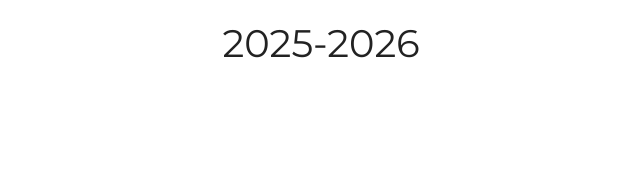
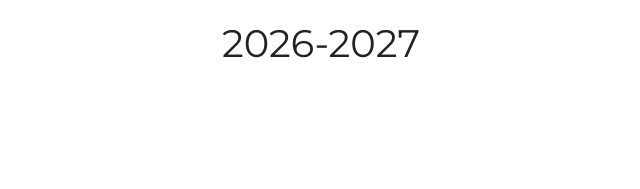
Before and after one commit to HoGentTIN/infra-slides, a plain HTML site: page 03-monitoring.html in a window 1280 px wide. Shown: the part 593-782 px from the top of the page, 319-959 px from the left. Drawn offline with Linux system fonts and the light colour scheme.

Commit message:
Publishing to gh-pages (./publish.sh) at 2026-10-27T11:28:13+00:00

```diff
--- a/03-monitoring.html
+++ b/03-monitoring.html
@@ -39,7 +39,7 @@
 computer science</p>
   <p class="author">Bert Van Vreckem, Thomas Parmentier, Alexander
 Veldeman</p>
-  <p class="date">2025-2026</p>
+  <p class="date">2026-2027</p>
 </section>
 
 <section>
```
Also changed, not shown: README.md.
